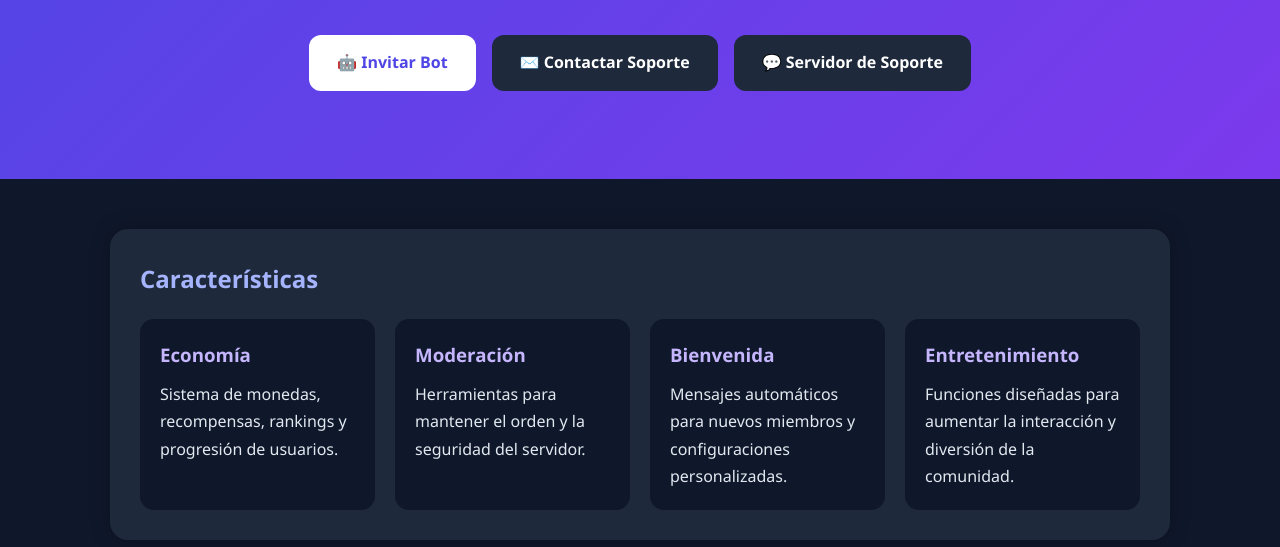
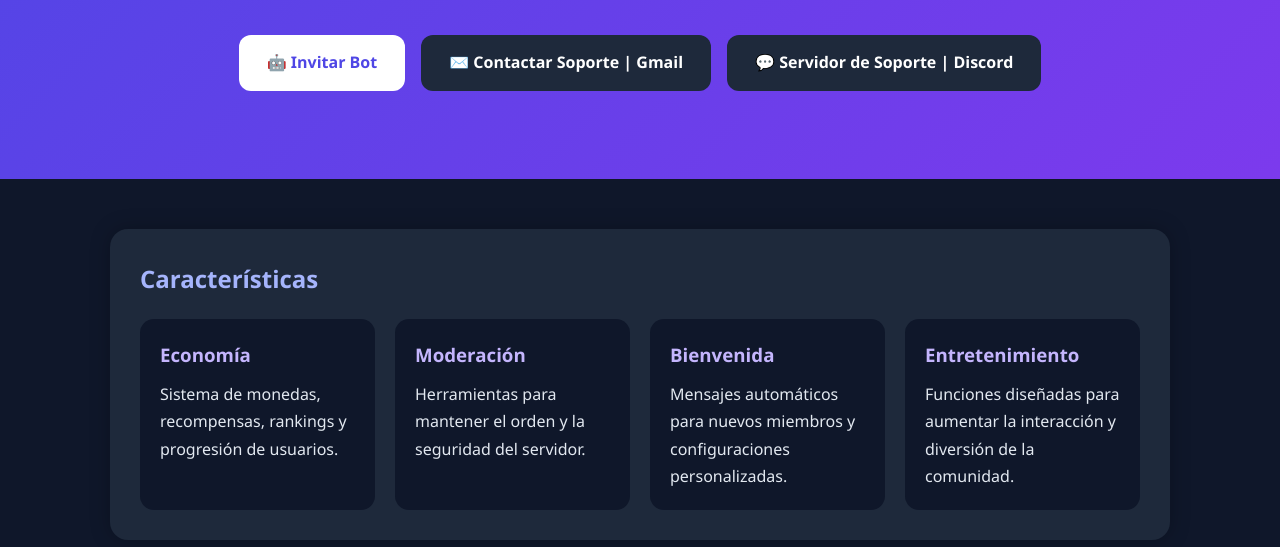
Before and after one commit to GBRL-BD/imperium-core, a plain HTML site: page index.html in a window 1280 px wide. Shown: the part 253-800 px from the top of the page. Drawn offline with Linux system fonts and the light colour scheme.

Commit message:
Update contact and support links in index.html
Link de invitación oficial

Signed-off-by: GBRL BD <96059491+GBRL-BD@users.noreply.github.com>

```diff
--- a/index.html
+++ b/index.html
@@ -124,16 +124,16 @@ color:#94a3b8;
 </style></head><body><header><h1>Imperium Core</h1><p>
 Bot de Discord diseñado para ofrecer sistemas de economía,
 moderación, bienvenida y entretenimiento en una sola solución.
-</p><div class="buttons"><a href="https://discord.com/oauth2/authorize?client_id=1510320963588194304&permissions=8&integration_type=0&scope=bot+applications.commands"
+</p><div class="buttons"><a href="https://discord.com/oauth2/authorize?client_id=1510891163798863922&scope=bot&permissions=8"
 target="_blank"
 class="btn btn-primary">
 🤖 Invitar Bot
 </a><a href="mailto:soporteimperiumcorebot@gmail.com" class="btn btn-secondary">
-✉️ Contactar Soporte
+✉️ Contactar Soporte | Gmail
 </a><a href="https://discord.gg/WNWpvUFYht"
 target="_blank"
 class="btn btn-secondary">
-💬 Servidor de Soporte
+💬 Servidor de Soporte | Discord
 </a>
 </div></header><div class="container"><div class="card"><h2>Características</h2><div class="feature-grid"><div class="feature">
 <h3>Economía</h3>
```
